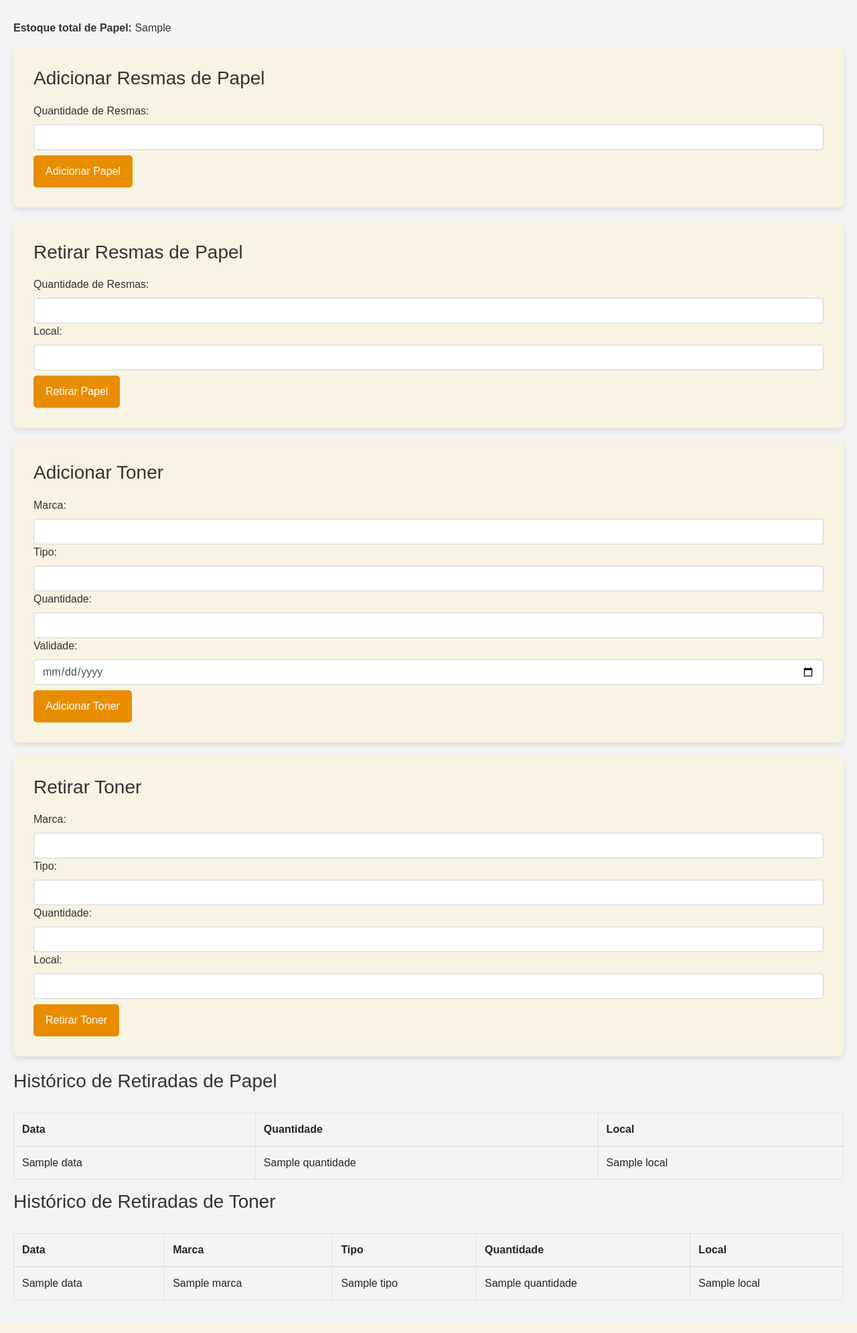
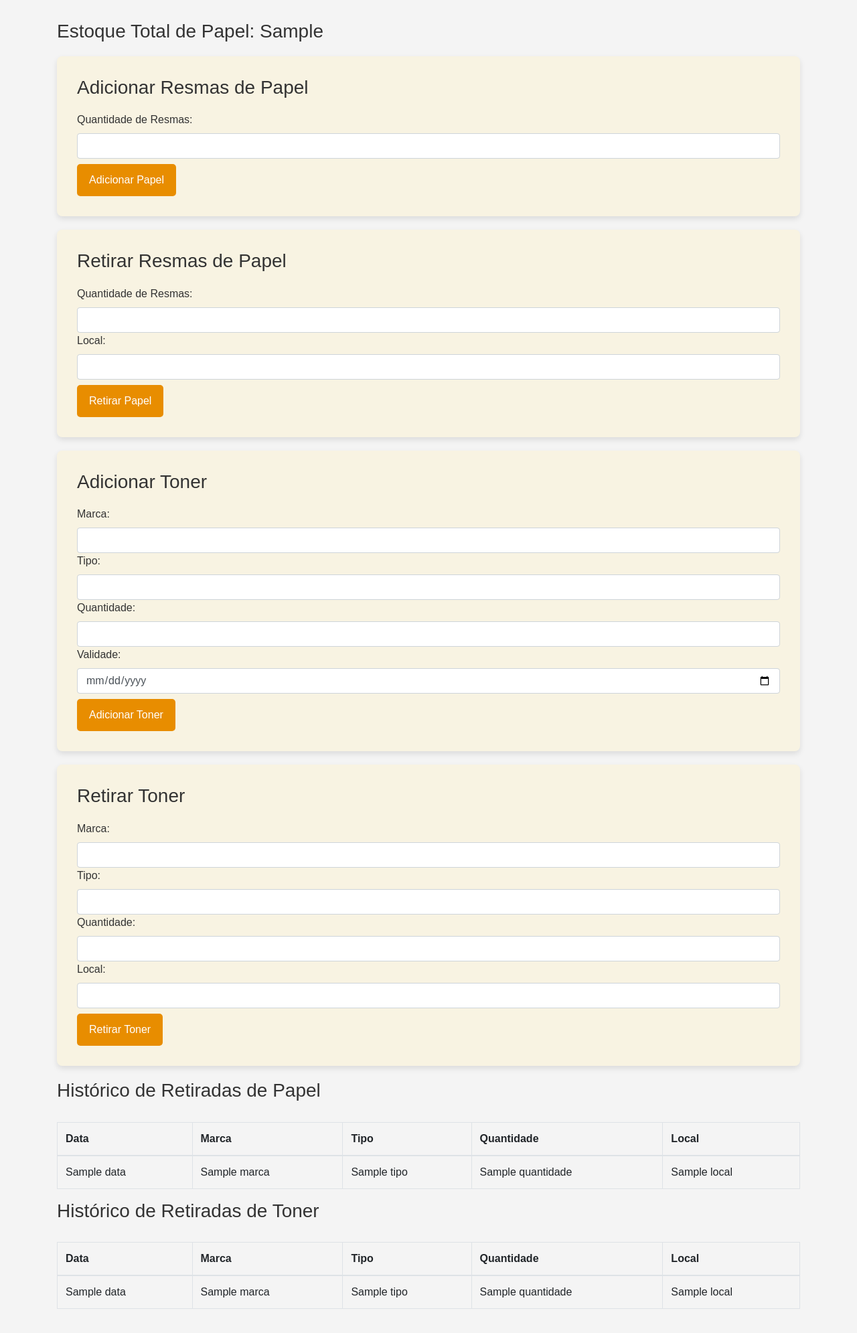
Before and after one commit to laviniasa/selbmanager, a Flask app: template gerenciador_estoque/templates/index.html in a window 1280 px wide. Shown: the part 84-2075 px from the top of the page at 67% size. Run offline with Flask 3, Linux system fonts and the light colour scheme; the template is opened without the code that fills it: most values are stand-ins (such as "Sample title", 1, 10 or a date in 2020); some libraries are stand-ins or nearby versions.

Commit message:
Update index.html

```diff
--- a/gerenciador_estoque/templates/index.html
+++ b/gerenciador_estoque/templates/index.html
@@ -1,3 +1,4 @@
+
 <!DOCTYPE html>
 <html lang="pt-BR">
 <head>
@@ -153,9 +154,8 @@
     </div>
 
         <!-- Estoque de Papel Total -->
-            <section class="estoque-info">
-                <p><strong>Estoque total de Papel:</strong> <span>{{ estoque_papel }}</span></p>
-            </section>
+        <div class="container mt-4">
+            <h3>Estoque Total de Papel: {{ estoque_atual_papel }}</h3>  <!-- Exibe o estoque total de papel -->
 
         <!-- Formulários -->
         <div class="form-container">
@@ -194,15 +194,23 @@
                     <button type="submit" class="btn mt-2">Adicionar Toner</button>
                 </form>
             </div>
-
             <div class="form-container">
                 <h3>Retirar Toner</h3>
                 <form method="POST" action="{{ url_for('retirar_toner') }}">
+
                     <label for="marca">Marca:</label>
                     <input type="text" name="marca" id="marca" class="form-control" required>
 
                     <label for="tipo">Tipo:</label>
-                        <input type="text" name="tipo" id="tipo" class="form-control" required>
+                    <!-- Usando <select> com a opção de escrever -->
+                    <input list="tipos-toner" name="tipo" id="tipo" class="form-control" required>
+                    <datalist id="tipos-toner">
+                        <!-- Aqui você pode preencher com os tipos de toner disponíveis -->
+                        <option value="Toner A">
+                        <option value="Toner B">
+                        <option value="Toner C">
+                        <!-- Adicione mais opções conforme necessário -->
+                    </datalist>
 
                     <label for="quantidade">Quantidade:</label>
                     <input type="number" name="quantidade" id="quantidade" class="form-control" required>
@@ -223,6 +231,8 @@
                 <thead>
                     <tr>
                         <th>Data</th>
+                        <th>Marca</th>
+                        <th>Tipo</th>
                         <th>Quantidade</th>
                         <th>Local</th>
                     </tr>
@@ -231,12 +241,19 @@
                     {% for registro in registros_papel %}
                     <tr>
                         <td>{{ registro['data'] }}</td>
+                        <td>{{ registro['marca'] }}</td>
+                        <td>{{ registro['tipo'] }}</td>
                         <td>{{ registro['quantidade'] }}</td>
                         <td>{{ registro['local'] }}</td>
+                    </tr>
+                    {% else %}
+                    <tr>
+                        <td colspan="5" class="text-center">Nenhum registro de papel encontrado.</td>
                     </tr>
                     {% endfor %}
                 </tbody>
             </table>
+
 
             <h3>Histórico de Retiradas de Toner</h3>
         <table class="table table-bordered">
@@ -257,6 +274,10 @@
                     <td>{{ registro['tipo'] }}</td>
                     <td>{{ registro['quantidade'] }}</td>
                     <td>{{ registro['local'] }}</td>
+                </tr>
+                {% else %}
+                <tr>
+                    <td colspan="5" class="text-center">Nenhum registro de toner encontrado.</td>
                 </tr>
                 {% endfor %}
             </tbody>
```
Lines whose indentation alone changed are shown as unchanged.
